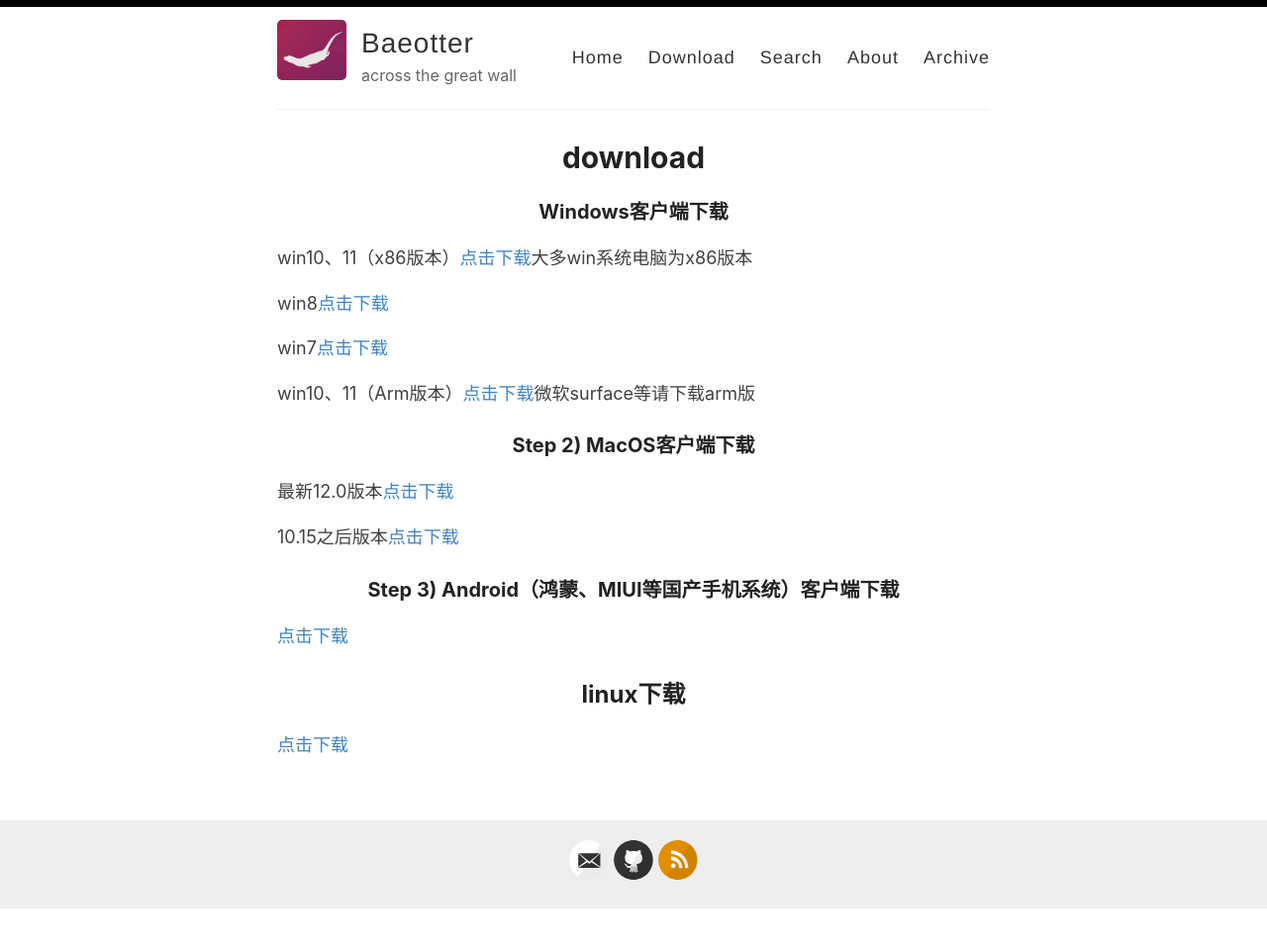
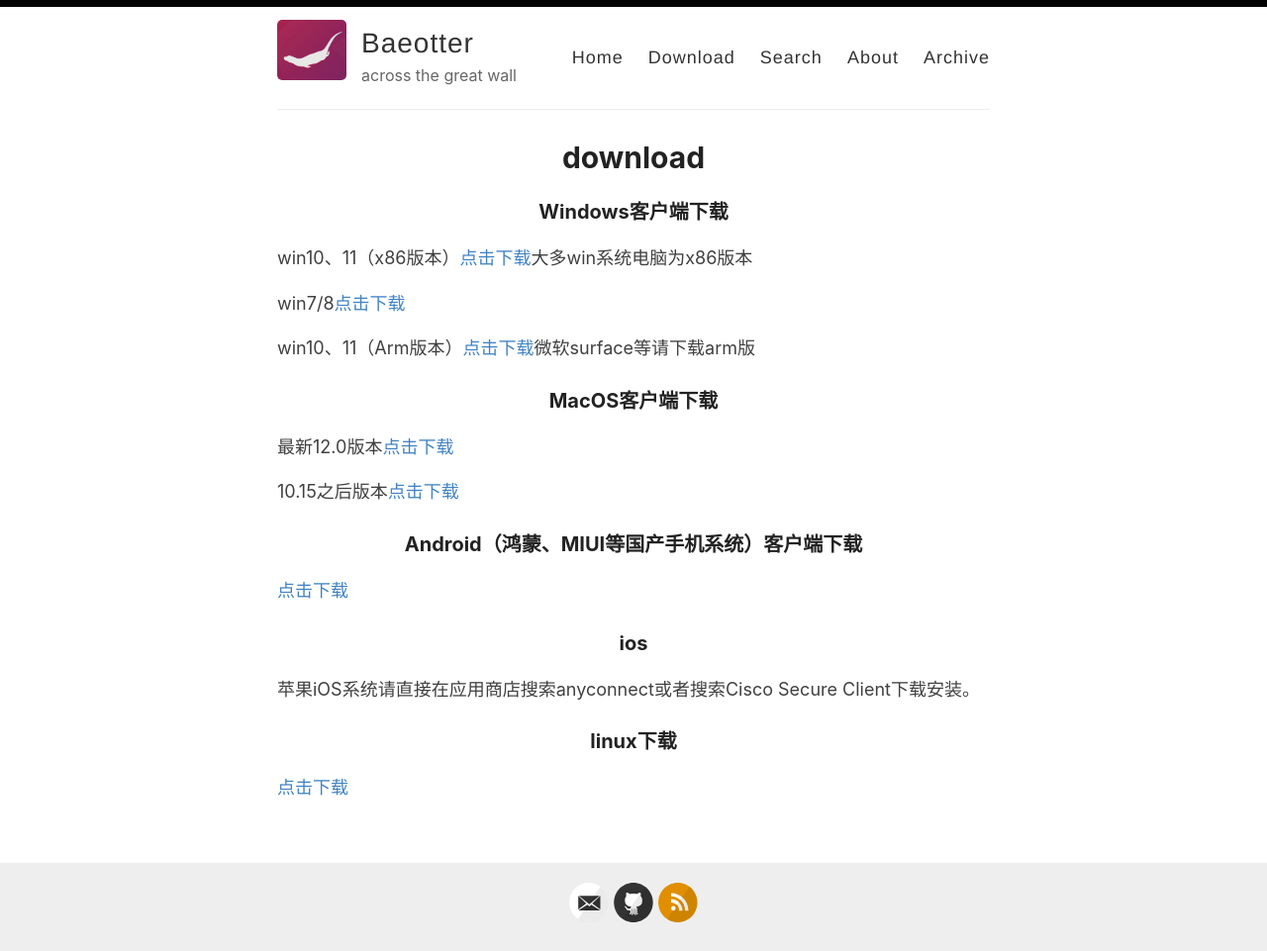
Before and after one commit to BaeAshuai/BaeAshuai.github.io, a Jekyll site: the page built from _pages/download.md, in a window 1280 px wide. Shown: the whole page at 99% size. Built offline with Jekyll 4.4.1, drawn with Linux system fonts in a browser that asks for light colours; before the commit the page ends 918 px from its top, so only the background shows below that.

Commit message:
Update download.md

```diff
--- a/_pages/download.md
+++ b/_pages/download.md
@@ -4,27 +4,28 @@ title: download
 permalink: /download/
 ---
 
+
 ### Windows客户端下载
 
-win10、11（x86版本）[点击下载](https://github.com/amitmerchant1990/reverie)大多win系统电脑为x86版本
+win10、11（x86版本）[点击下载](https://www.catpaws2011.com/download/anyconnect/anyconnect-win-4.10.05111.zip)大多win系统电脑为x86版本
 
-win8[点击下载](https://github.com/amitmerchant1990/reverie/generate)
+win7/8[点击下载](https://www.catpaws2011.com/download/anyconnect/anyconnect-win-4.7.04056.msi)
 
-win7[点击下载](https://github.com/amitmerchant1990/reverie)
-
-win10、11（Arm版本）[点击下载](https://github.com/amitmerchant1990/reverie)微软surface等请下载arm版
+win10、11（Arm版本）[点击下载](https://www.catpaws2011.com/download/anyconnect/cisco-secure-client-win-arm64-5.0.00529.zip)微软surface等请下载arm版
 
 
-### Step 2) MacOS客户端下载
+###  MacOS客户端下载
 
-最新12.0版本[点击下载](https://github.com/amitmerchant1990/reverie)
+最新12.0版本[点击下载](https://www.catpaws2011.com/download/anyconnect/anyconnect-macos-4.10.05111.dmg)
 
-10.15之后版本[点击下载](https://github.com/amitmerchant1990/reverie)
+10.15之后版本[点击下载](https://www.catpaws2011.com/download/anyconnect/anyconnect-macos-4.7.04056.dmg)
 
-### Step 3) Android（鸿蒙、MIUI等国产手机系统）客户端下载
-[点击下载](https://github.com/amitmerchant1990/reverie)
+###  Android（鸿蒙、MIUI等国产手机系统）客户端下载
+[点击下载](https://www.catpaws2011.com/download/anyconnect/CiscoSecureClient-AnyConnect_v5.0.00238.apk.zip)
 
+### ios
+苹果iOS系统请直接在应用商店搜索anyconnect或者搜索Cisco Secure Client下载安装。
 
-## linux下载
+### linux下载
 
-[点击下载](https://github.com/amitmerchant1990/reverie)
+[点击下载](https://www.catpaws2011.com/download/anyconnect/anyconnect-linux64-4.10.05111.tar.gz)
```
